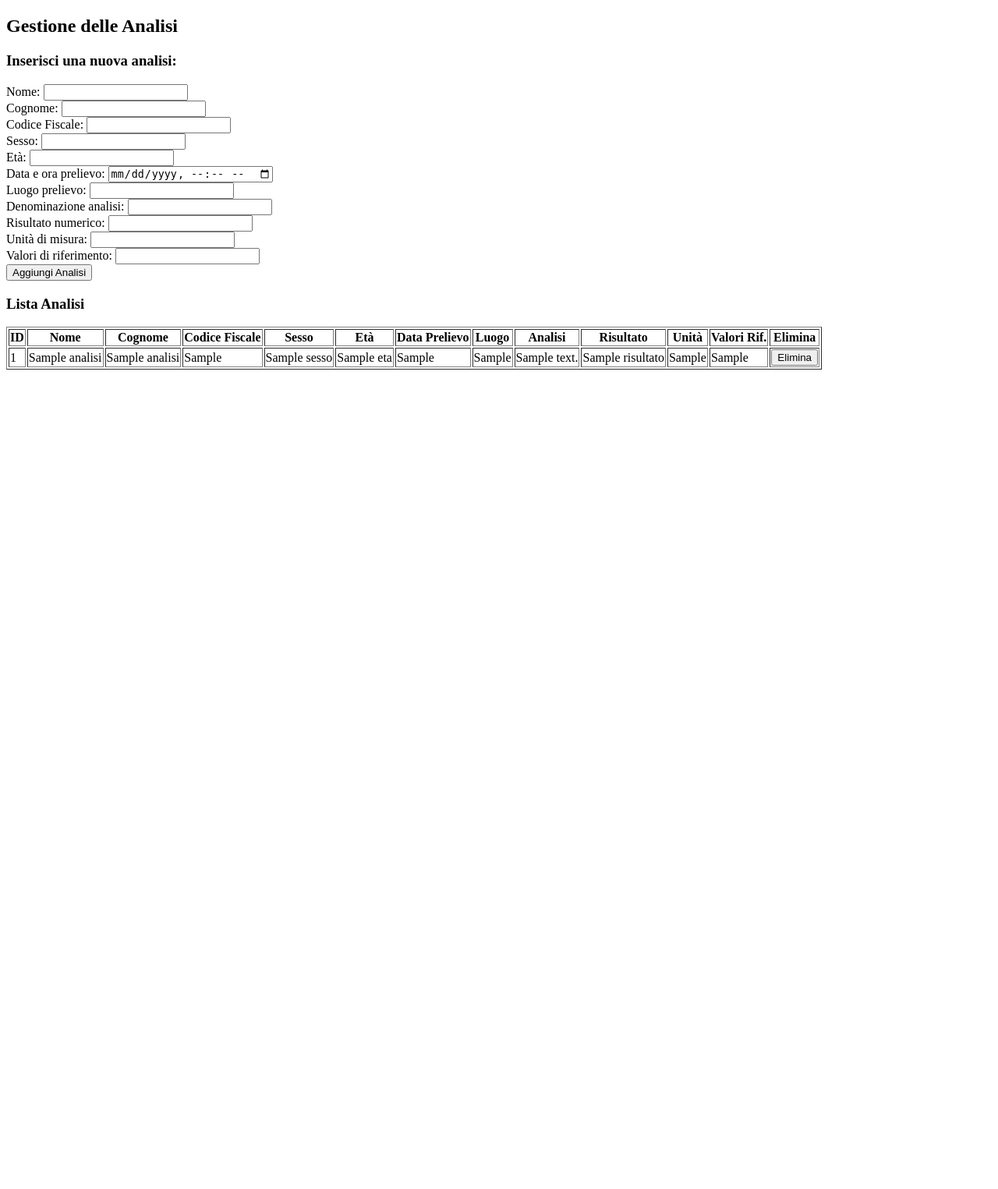
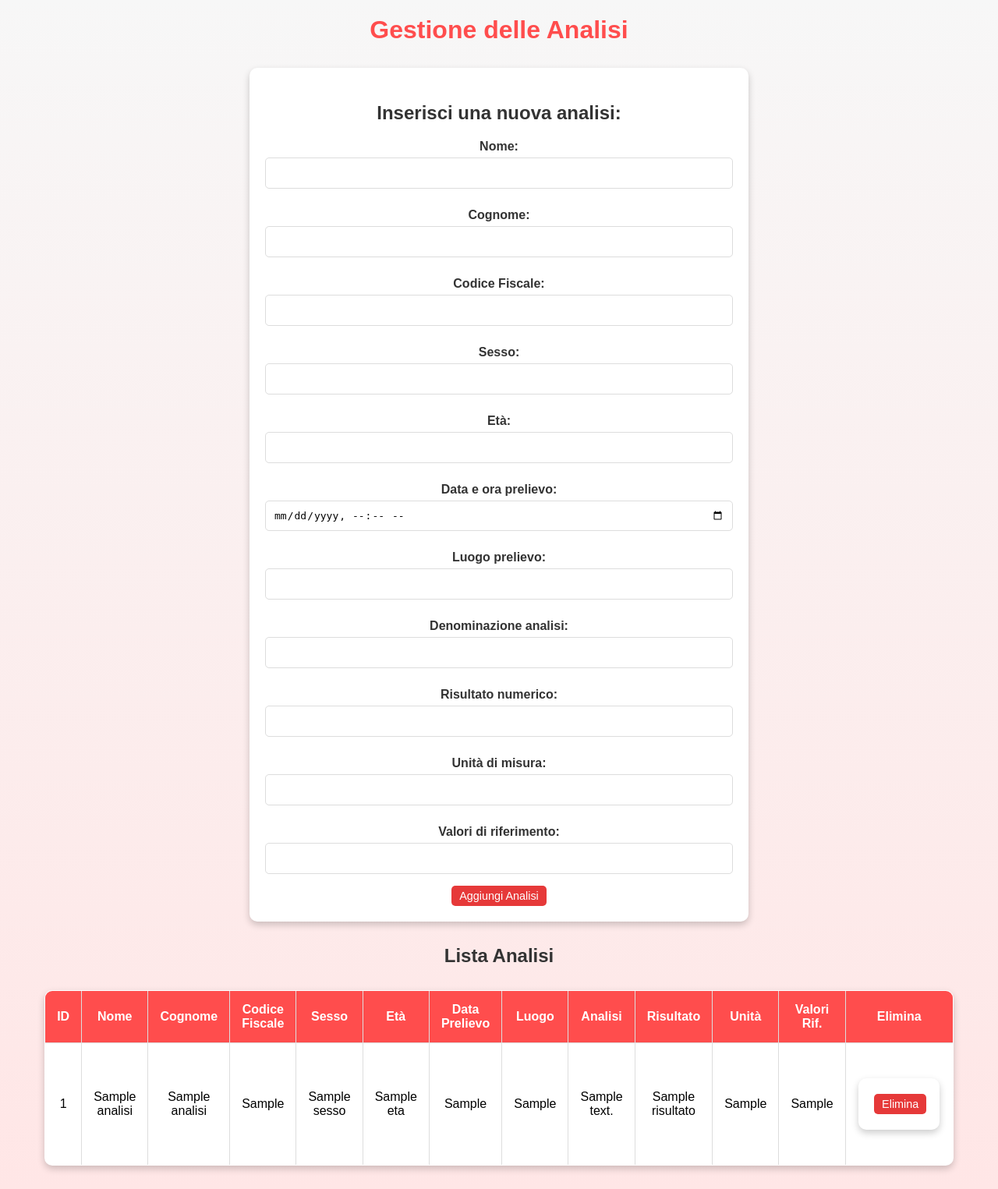
Before and after one commit to SalvatoreCiaramidaro/Progetto_TPSIT_5M, a Flask app: template templates/analisi.html in a window 1280 px wide. Shown: the whole page at 78% size. Before the commit the page ends 474 px from the top, so only its background shows below. Run offline with Flask 3, Linux system fonts and the light colour scheme; the template is opened without the code that fills it: most values are stand-ins (such as "Sample title", 1, 10 or a date in 2020).

Commit message:
aggiunta css ad analisi.html

```diff
--- /dev/null
+++ b/static/styles/analisi.css
@@ -0,0 +1,118 @@
+/* Stile generale del corpo */
+body {
+    font-family: Arial, sans-serif;
+    margin: 0;
+    padding: 0;
+    background: linear-gradient(to bottom, #f7f7f7, #ffe6e6);
+    text-align: center;
+}
+
+/* Titoli principali */
+h2 {
+    color: #ff4d4d;
+    font-size: 2em;
+    margin-top: 20px;
+}
+
+h3 {
+    color: #333;
+    font-size: 1.5em;
+    margin-bottom: 20px;
+}
+
+/* Stile del form */
+form {
+    margin: 30px auto;
+    padding: 20px;
+    width: 60%;
+    max-width: 600px;
+    background-color: white;
+    border-radius: 10px;
+    box-shadow: 0px 4px 10px rgba(0, 0, 0, 0.2);
+}
+
+/* Etichette */
+form label {
+    display: block;
+    margin: 10px 0 5px;
+    color: #333;
+    font-weight: bold;
+}
+
+/* Input e pulsanti */
+form input {
+    width: 100%;
+    padding: 10px;
+    margin-bottom: 15px;
+    border: 1px solid #ddd;
+    border-radius: 5px;
+    box-sizing: border-box;
+    font-size: 1em;
+}
+
+form input:focus {
+    border-color: #ff4d4d;
+    outline: none;
+    box-shadow: 0px 0px 8px rgba(255, 77, 77, 0.5);
+}
+
+form button {
+    width: 100%;
+    padding: 10px;
+    background-color: #ff4d4d;
+    color: white;
+    font-size: 1em;
+    border: none;
+    border-radius: 5px;
+    cursor: pointer;
+}
+
+form button:hover {
+    background-color: #e63939;
+}
+
+/* Tabella */
+table {
+    margin: 30px auto;
+    border-collapse: collapse;
+    width: 80%;
+    max-width: 1000px;
+    background-color: white;
+    border-radius: 10px;
+    overflow: hidden;
+    box-shadow: 0px 4px 10px rgba(0, 0, 0, 0.2);
+}
+
+table th, table td {
+    padding: 15px;
+    text-align: center;
+    border: 1px solid #ddd;
+}
+
+table th {
+    background-color: #ff4d4d;
+    color: white;
+    font-weight: bold;
+}
+
+table tr:nth-child(even) {
+    background-color: #f9f9f9;
+}
+
+table tr:hover {
+    background-color: #ffe6e6;
+}
+
+/* Pulsante elimina */
+form button[type="submit"] {
+    width: auto;
+    padding: 5px 10px;
+    background-color: #e63939;
+    font-size: 0.9em;
+    border: none;
+    border-radius: 5px;
+}
+
+form button[type="submit"]:hover {
+    background-color: #cc0000;
+}
--- a/templates/analisi.html
+++ b/templates/analisi.html
@@ -4,6 +4,7 @@
     <title>Gestione Analisi</title>
     <meta name="viewport" content="width=device-width, initial-scale=1">
     <link rel="icon" type="image/png" href="static/favicon/favicon.png">
+    <link rel="stylesheet" type="text/css" href="static/styles/analisi.css">
 </head>
 <body>
     <h2>Gestione delle Analisi</h2>
```
